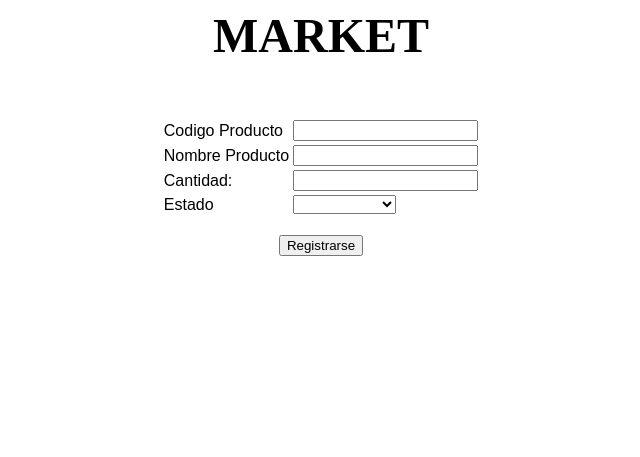
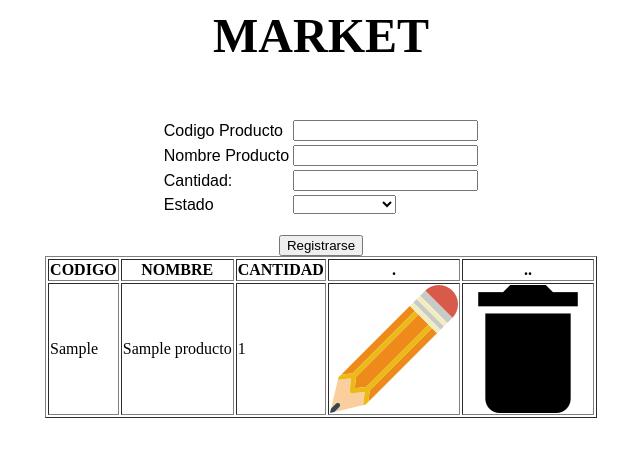
Before and after one commit to juanseMN/market, a PHP site: page /market/ in a window 1280 px wide. Shown: the top 457 px of the page, without its empty margins (319-959 px from the left). Run offline with PHP 8.4, Linux system fonts and the light colour scheme; tables that the repository leaves empty hold one stand-in row (values such as "Sample post").

Commit message:
nuevos datos

```diff
--- a/index.php
+++ b/index.php
@@ -36,3 +36,29 @@
       </table>
   </body>
 </html>
+<table border=1 align="center">
+  <tr><th>CODIGO</th><th>NOMBRE</th><th>CANTIDAD</th><th>.</th><th>..</th></tr>
+<?php
+// 1. conexion a base de datos
+include("database.php");
+// 2. crear SQL y guardar datos
+$sql="SELECT * FROM productos";
+$result = $conn->query($sql);
+// 3. mostrar informacion
+if ($result->num_rows >0) {
+  while ($row = $result->fetch_assoc() ) {
+    echo "<tr>";
+    echo "<td>".$row["codigo_prod"]."</td>";
+    echo "<td>".$row["nombre_prod"]."</td>";
+    echo "<td>".$row["cantidad"]."</td>";
+    echo "<td><img src='icons/1.png' with ='20'></td>";
+    echo "<td><a href = 'delete_product.php?cod=".$row["codigo_prod"]."'><img src='icons/3.png' with ='20'></td>";
+
+    echo "</tr>";
+
+  }
+}else {
+  echo "::: No hay productos registrados :::";
+
+}
+ ?>
```
Also changed, not shown: delete_product.php (added, +16 -0 lines), insert_prod.php (+6 -3 lines), icons/1.png (added), icons/2.png (added), icons/3.png (added).
